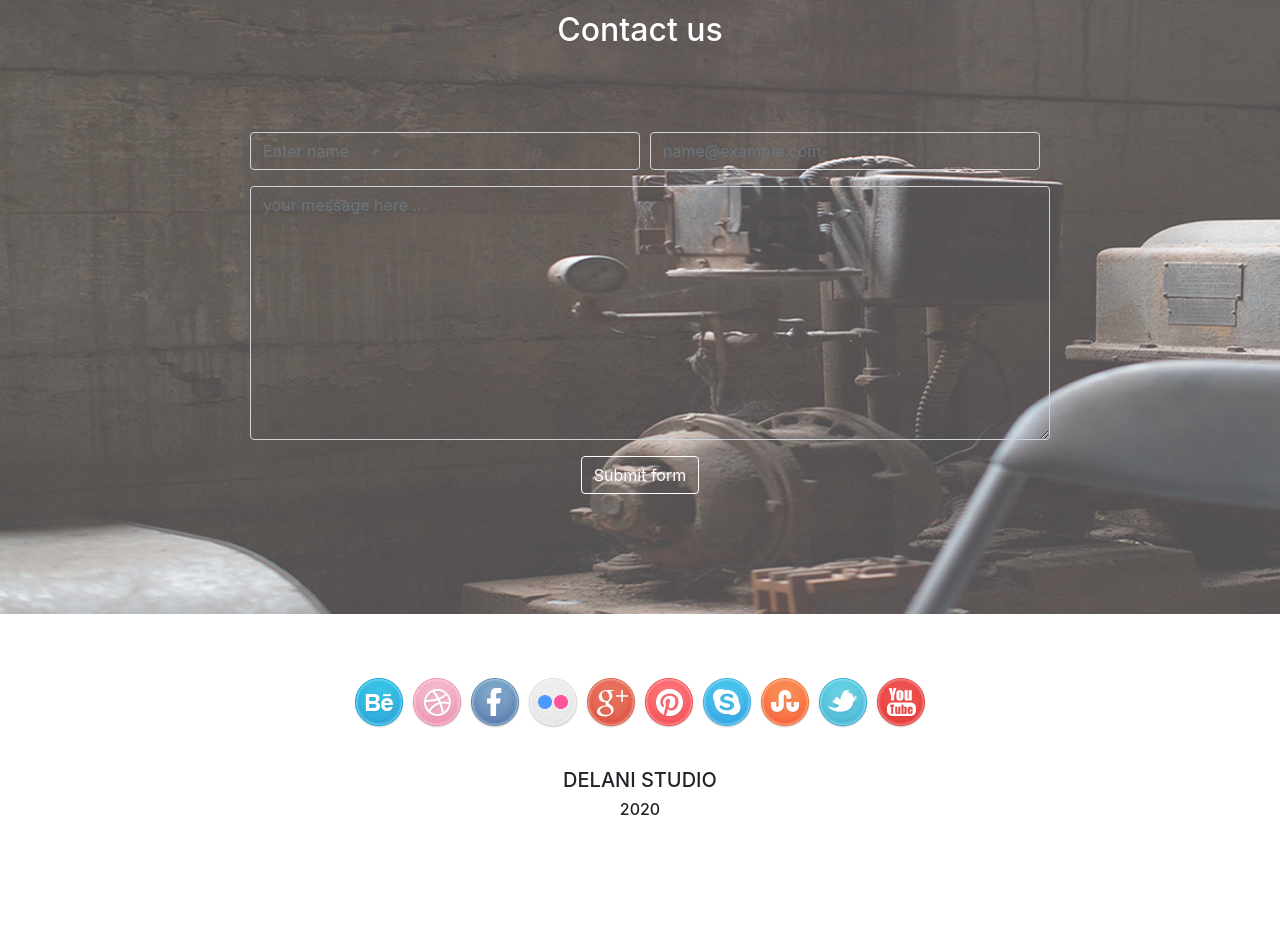
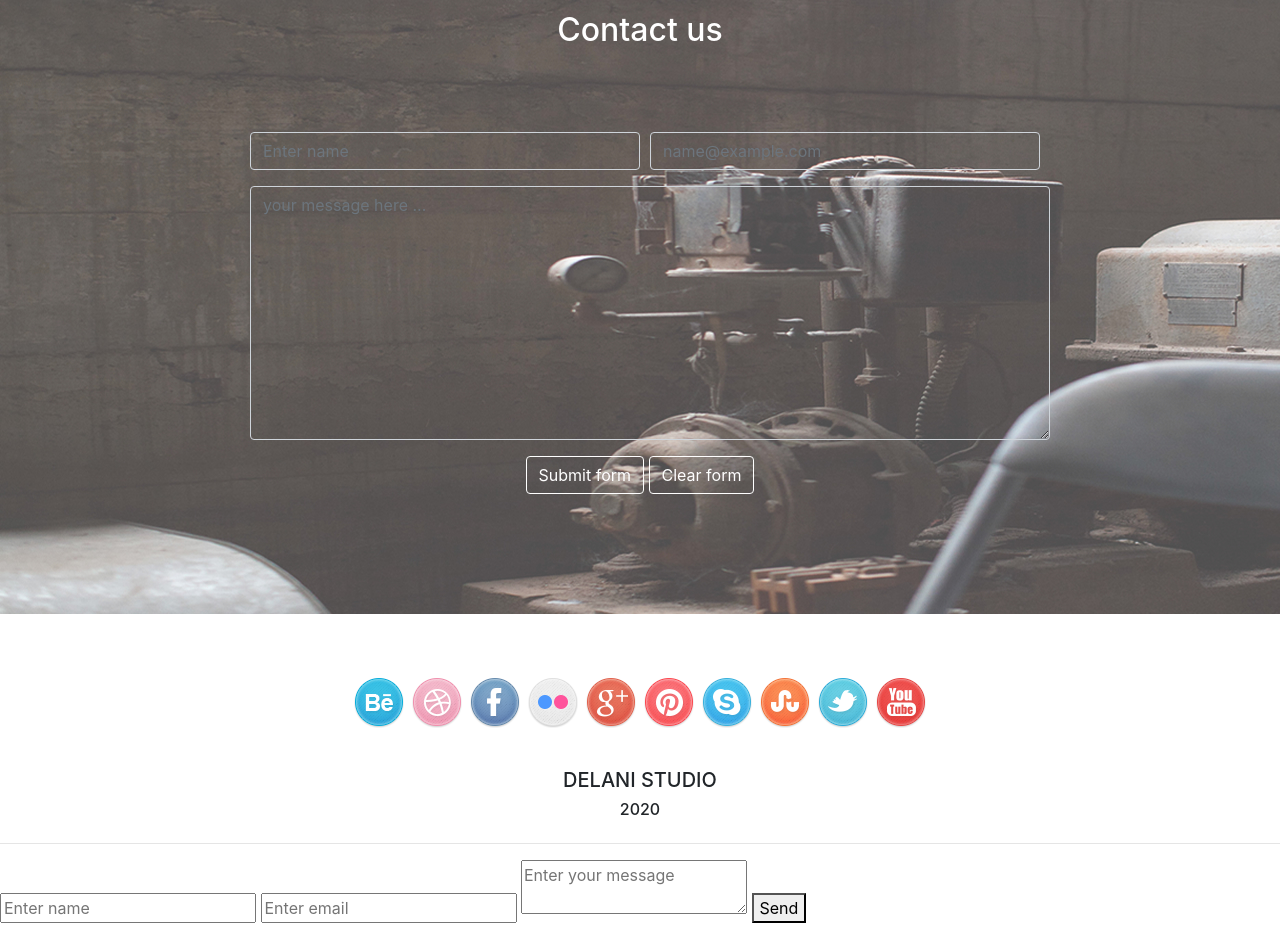
Before and after one commit to humphrey-mutuma/Delani-studio, a plain HTML site: page index.html in a window 1280 px wide. Shown: the part 2600-3531 px from the top of the page. Before the commit the page ends 3427 px from the top, so only its background shows below. Drawn offline with Linux system fonts and the light colour scheme.

Commit message:
Add Mailchip API from formspree and link with my email.

```diff
--- a/index.html
+++ b/index.html
@@ -181,19 +181,21 @@
     <div class="row" style="background-image: url('images/backgrounds/c_image.jpg');">
         <div class="myForm ">
             <h2>Contact us</h2>
-            <form id="myForm" >
+            <form id="myForm" action="https://formspree.io/mvowdnan"  method="POST">
                 <div style="display: flex !important;">
                 <div class="form-group">
-                    <input name="name" id="name" class="form-control" type="text" placeholder="Enter name" required>
+                    <input type="text" name="name"  id="name" class="form-control" placeholder="Enter name" required>
                 </div>
                 <div class="form-group" >
-                    <input name="email" type="email" class="form-control" id="exampleFormControlInput1" placeholder="name@example.com">
+                    <input type="text" name="_replyto" class="form-control" id="exampleFormControlInput1" placeholder="name@example.com">
                 </div>
                 </div>
                 <div class="form-group">
-                    <textarea name="message" class="form-control" id="exampleFormControlTextarea1" placeholder="your message here ..." rows="10"></textarea>
+                    <textarea name="message"  class="form-control" id="exampleFormControlTextarea1" placeholder="your message here ..." rows="10"></textarea>
                 </div>
-                <button id="submit" class="btn btn-default" onclick="myMessage() ; clearForm()" type="button">Submit form</button>
+                 <button type="submit" id="submit" class="btn btn-default" onclick="myMessage()">Submit form</button>
+
+                <button type="button" id="submit" class="btn btn-default" onclick="clearForm()" >Clear form</button>
             </form>
               <h5 id="popUp"></h5>
         </div>
@@ -220,6 +222,21 @@
         </div>
     </div>
 </footer>
+<!--  -->
+<hr>
+<form  action="https://formspree.io/mvowdnan"  method="POST">
+<label>
+    <input type="text" name="name" placeholder="Enter name">
+  </label>
+  <label>
+    <input type="text" name="_replyto" placeholder="Enter email">
+  </label>
+  <label>
+    <textarea placeholder="Enter your message" name="message"></textarea>
+  </label>
+  <button type="submit">Send</button>
+</form>
+
 <!-- jQuery, popperr and bootstrap cdns -->
 <!-- <script src="https://code.jquery.com/jquery-3.5.1.slim.min.js" integrity="sha384-DfXdz2htPH0lsSSs5nCTpuj/zy4C+OGpamoFVy38MVBnE+IbbVYUew+OrCXaRkfj" crossorigin="anonymous"></script>
 <script src="https://cdn.jsdelivr.net/npm/popper.js@1.16.0/dist/umd/popper.min.js" integrity="sha384-Q6E9RHvbIyZFJoft+2mJbHaEWldlvI9IOYy5n3zV9zzTtmI3UksdQRVvoxMfooAo" crossorigin="anonymous"></script>
--- a/js/scripts.js
+++ b/js/scripts.js
@@ -73,5 +73,5 @@ $(document).ready(function(event){
 
 // function to clear input fields after submisssion.
     function clearForm() {
-        document.getElementById("myForm").reset();
-    }
+    document.getElementById("myForm").reset();
+}
```
